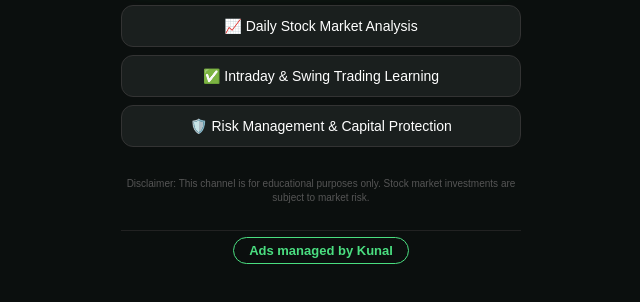
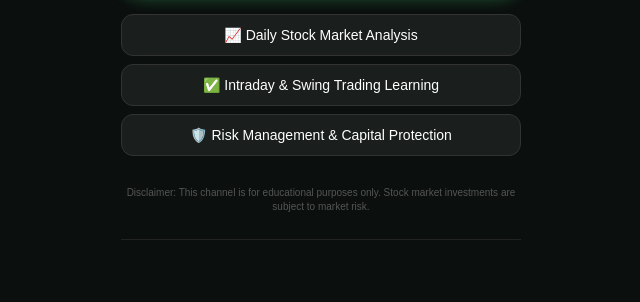
Before and after one commit to kunaldigital3-bot/learninghublpmun, a plain HTML site: page index.html in a window 1280 px wide. Shown: the part 450-752 px from the top of the page, without its empty margins (319-959 px from the left). Drawn offline with Linux system fonts and the light colour scheme.

Commit message:
Update index.html

```diff
--- a/index.html
+++ b/index.html
@@ -169,7 +169,6 @@
     </p>
 
     <div class="footer-branding">
-        <a href="Https://t.me/+jE7sEbzR23gwM2U1" class="kunal-btn">Ads managed by Kunal</a>
     </div>
 </div>
 
```
